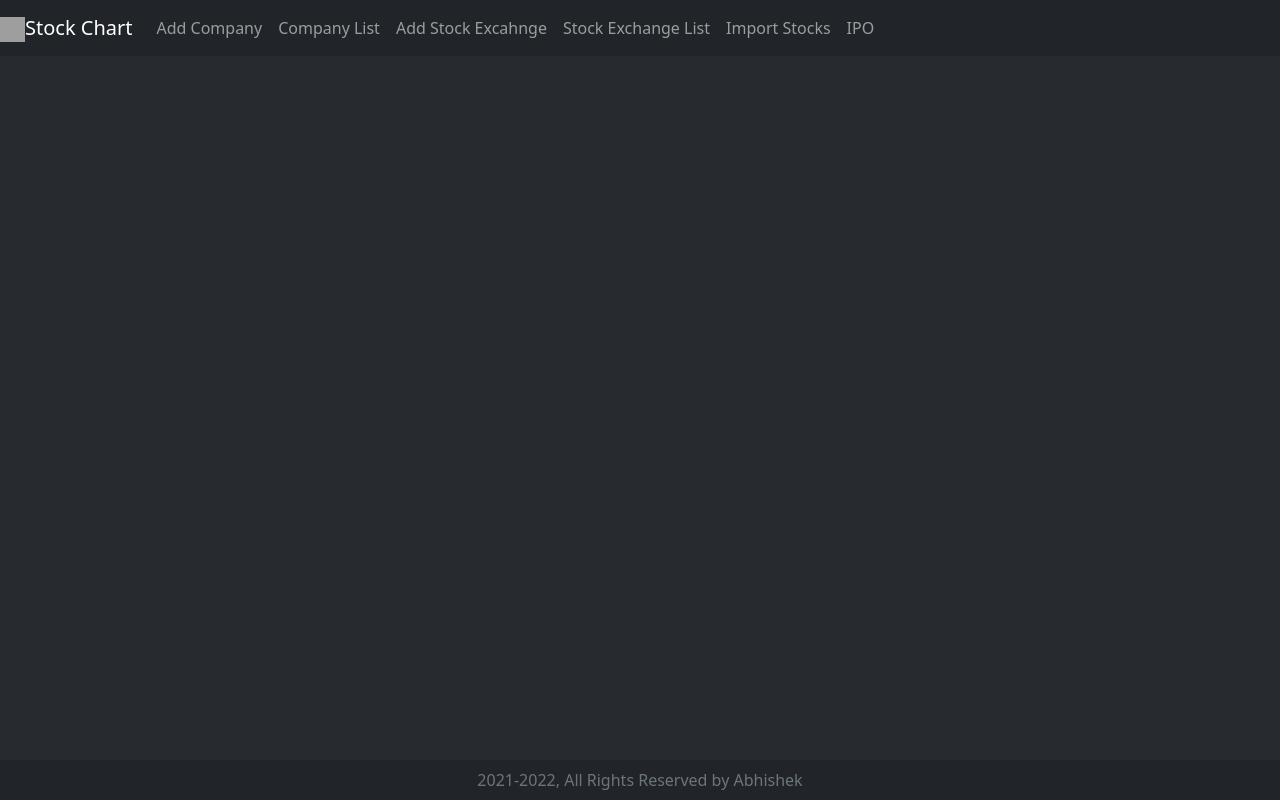
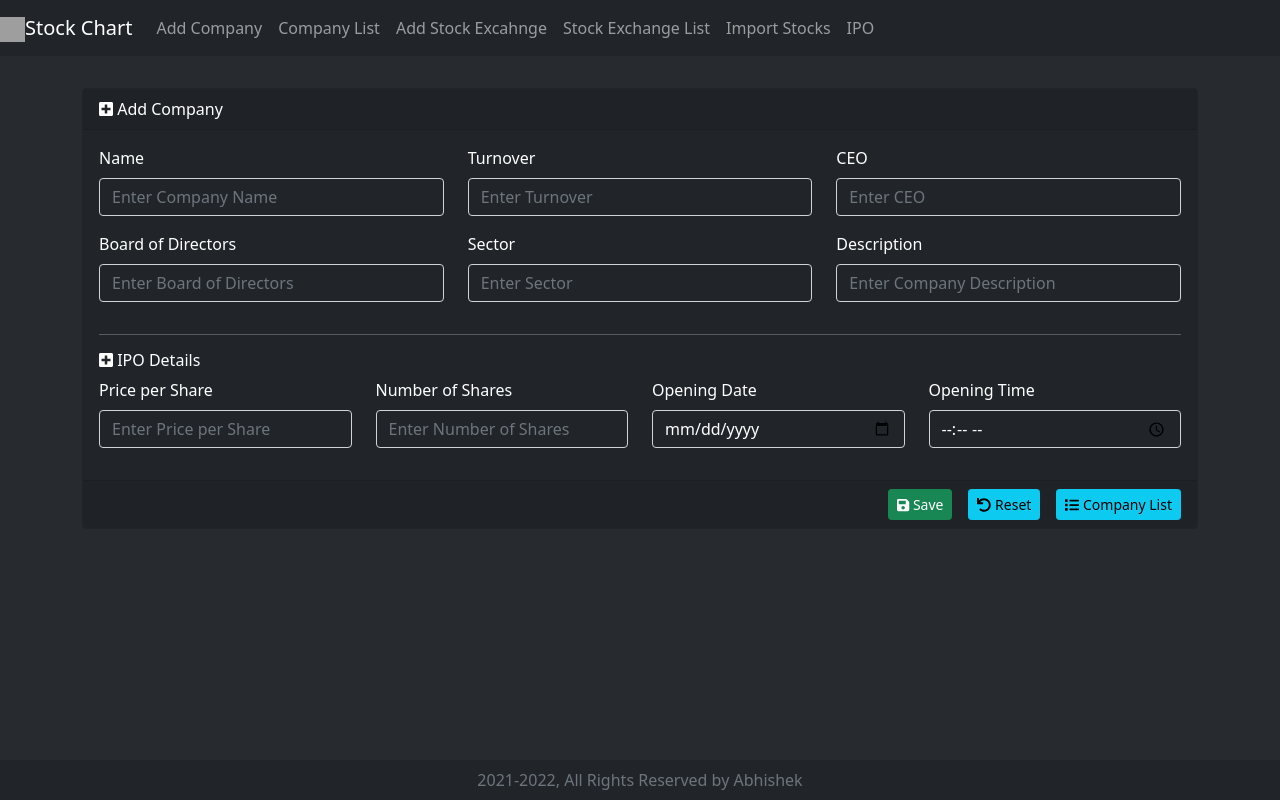
Before and after one commit to Abhishekr99/webApp, a React (Create React App) app: page /edit/1 in a window 1280 px wide. Built offline with nearby package versions, Linux system fonts and the light colour scheme; no server answers; grey boxes are pictures that could not be loaded.

Commit message:
added update company

```diff
--- a/src/App.js
+++ b/src/App.js
@@ -22,7 +22,7 @@ function App() {
               <Route path="/" exact component={Welcome} />
               <Route path="/add-company" exact component={Company} />
               <Route path="/company-list" exact component={CompanyList} />
-
+              <Route path="/edit/:id" exact component={Company} />
             </Switch>
 
           </Col>
--- a/src/components/Company.js
+++ b/src/components/Company.js
@@ -1,27 +1,63 @@
 import React,{Component} from 'react';
 import {Card, Form, Button, Row, Col} from 'react-bootstrap';
 import { FontAwesomeIcon } from '@fortawesome/react-fontawesome';
-import {faPlusSquare, faSave, faUndo} from '@fortawesome/free-solid-svg-icons';
+import {faEdit, faList, faPlusSquare, faSave, faUndo} from '@fortawesome/free-solid-svg-icons';
 import axios from 'axios';
+import MyToast from './MyToast';
 
 export default class Company extends Component{
     constructor(props){
         super(props);
         this.state=this.initialState;
+        this.state.show = false;
     }
 
     initialState = {
+        compId:'',
         compName:'',
         turnover:'',
         ceo:'',
         boardOfDirectors:'',
-        sector:'',
-        compBrief:''
+        sectName:'',
+        compBrief:'',
+        pricePerShare:'',
+        noOfShares:'',
+        openDate:'',
+        openTime:''
+    }
+
+    componentDidMount(){
+        const compId = this.props.match.params.id;
+        if(compId){
+            this.findCompanyById(compId);
+        }
+    }
+
+    findCompanyById = (compId) => {
+        axios.get("http://localhost:8082/company/"+compId)
+        .then((res)=>{
+            const {compId,compName,turnover,ceo,boardOfDirectors,compBrief}=res.data;
+            const {pricePerShare,noOfShares,openDateTime}=res.data.ipo;
+            const [openDate,openTime]=openDateTime.split("T");
+            if(res.data != null){
+                this.setState({
+                    compId,compName,turnover,ceo,boardOfDirectors,compBrief,
+                    sectName: res.data.sector.sectName,
+                    pricePerShare,noOfShares,openDate,openTime
+                })
+            }
+        })
+        .catch((err)=>{
+
+        })
     }
 
     submitCompany = (e)=>{
-        e.preventDefault();
-        const reqBody = {
+        e.preventDefault();console.log("state",this.state)
+        const {pricePerShare, noOfShares, openDate, openTime} = this.state;
+        let reqBody;
+        if(pricePerShare==="" || noOfShares==="" || openDate==="" || openTime===""){
+            reqBody = {
                 company:{
                     compName: this.state.compName,
                     turnover: this.state.turnover,
@@ -30,19 +66,77 @@ export default class Company extends Component{
                     compBrief: this.state.compBrief
                 },
                 sector: {
-                sectName: this.state.sector,
-                sectBrief: this.state.sector
+                    sectName: this.state.sectName
+                    //sectBrief: this.state.sectName
                 }
 
 
-        };console.log("reqBody",reqBody)
-        axios.post("http://localhost:8082/company", reqBody)
+            };
+        }
+        else{
+            reqBody = {
+                company:{
+                    compName: this.state.compName,
+                    turnover: this.state.turnover,
+                    ceo: this.state.ceo,
+                    boardOfDirectors: this.state.boardOfDirectors,
+                    compBrief: this.state.compBrief,
+                    ipo:{
+                        pricePerShare: pricePerShare,
+                        noOfShares: noOfShares,
+                        openDateTime: openDate+"T"+openTime
+                    }
+                },
+                sector: {
+                    sectName: this.state.sectName
+                    //sectBrief: this.state.sectName
+                }
+
+
+            };
+        }
+
+        console.log("reqBody",reqBody)
+        if(this.state.compId){
+            //Update company
+            let updateBody=reqBody.company;
+            updateBody["sector"]=reqBody.sector;
+            axios.put("http://localhost:8082/company/"+this.state.compId, updateBody)
             .then(res => {
+                if(res.data !== null && res.data !== undefined){
+                    this.setState({show: true});
+                    setTimeout(()=>this.setState({show:false}),3000);
+                }
+                else{
+                    this.setState({show: false});
+                }
                 console.log("compp",res);
             })
             .catch(err=>{
                 console.log("errr",err)
             })
+
+        }
+        else{
+            //Save company
+            axios.post("http://localhost:8082/company", reqBody)
+            .then(res => {
+                if(res.data !== null && res.data !== undefined){
+                    this.setState({show: true});
+                    setTimeout(()=>this.setState({show:false}),3000);
+                }
+                else{
+                    this.setState({show: false});
+                }
+                console.log("compp",res);
+            })
+            .catch(err=>{
+                console.log("errr",err)
+            })
+
+        }
+
+        this.setState(this.initialState);
     }
 
     companyChange = (e)=>{
@@ -56,10 +150,17 @@ export default class Company extends Component{
     }
 
     render(){
-        const {compName, turnover, ceo, boardOfDirectors, sector, compBrief} = this.state;
+        const {compName, turnover, ceo, boardOfDirectors, sectName, compBrief,
+                pricePerShare, noOfShares, openDate, openTime} = this.state;
         return (
+            <div>
+                <div style={{"display": this.state.show ? "block" : "none"}}>
+                    <MyToast show= {this.state.show} message= {this.state.compId? "Company Saved Successfully." : "Company Updated Successfully."} type={"success"}/>
+                </div>
                 <Card className="border border-dark bg-dark text-white">
-                <Card.Header><FontAwesomeIcon icon={faPlusSquare} /> Add Company</Card.Header>
+                    <Card.Header><FontAwesomeIcon icon={this.state.compId? faEdit : faPlusSquare} />{' '}
+                    {this.state.compId? "Update Company" : "Add Company"}
+                    </Card.Header>
                     <Form onReset={this.resetCompany} onSubmit={this.submitCompany} id="companyFormId">
                         <Card.Body>
                                 <Row>
@@ -80,11 +181,9 @@ export default class Company extends Component{
                                             value={turnover}
                                             onChange={this.companyChange}
                                             className={"bg-dark text-white"}
-                                        placeholder="Enter Company Name" />
+                                            placeholder="Enter Turnover" />
 
                                     </Form.Group>
-                            </Row>
-                            <Row>
                                     <Form.Group as={Col} className="mb-3" controlId="formGridCeo">
                                         <Form.Label>CEO</Form.Label>
                                         <Form.Control required
@@ -92,9 +191,11 @@ export default class Company extends Component{
                                             value={ceo}
                                             onChange={this.companyChange}
                                             className={"bg-dark text-white"}
-                                        placeholder="Enter Company Name" />
+                                            placeholder="Enter CEO" />
 
                                     </Form.Group>
+                                </Row>
+                                <Row>
                                     <Form.Group as={Col} className="mb-3" controlId="formGridBoardOfDirectors">
                                         <Form.Label>Board of Directors</Form.Label>
                                         <Form.Control required
@@ -102,19 +203,17 @@ export default class Company extends Component{
                                             value={boardOfDirectors}
                                             onChange={this.companyChange}
                                             className={"bg-dark text-white"}
-                                        placeholder="Enter Company Name" />
+                                            placeholder="Enter Board of Directors" />
 
                                     </Form.Group>
-                            </Row>
-                            <Row>
-                                <Form.Group as={Col} className="mb-3" controlId="formGridSector">
+                                    <Form.Group as={Col} className="mb-3" controlId="formGridSectName">
                                         <Form.Label>Sector</Form.Label>
                                         <Form.Control required
-                                        type="test" name="sector" autoComplete="off"
-                                        value={sector}
+                                            type="test" name="sectName" autoComplete="off"
+                                            value={sectName}
                                             onChange={this.companyChange}
                                             className={"bg-dark text-white"}
-                                        placeholder="Enter Company Name" />
+                                            placeholder="Enter Sector" />
 
                                     </Form.Group>
                                     <Form.Group as={Col} className="mb-3" controlId="formGridDescription">
@@ -124,21 +223,70 @@ export default class Company extends Component{
                                             value={compBrief}
                                             onChange={this.companyChange}
                                             className={"bg-dark text-white"}
-                                        placeholder="Enter Company Name" />
+                                            placeholder="Enter Company Description" />
+
+                                    </Form.Group>
+                                </Row>
+                                <hr/>
+                                <h6><FontAwesomeIcon icon={faPlusSquare} /> IPO Details</h6>
+                                <Row>
+                                    <Form.Group as={Col} className="mb-3" controlId="formGridPricePerShare">
+                                        <Form.Label>Price per Share</Form.Label>
+                                        <Form.Control
+                                            type="test" name="pricePerShare" autoComplete="off"
+                                            value={pricePerShare}
+                                            onChange={this.companyChange}
+                                            className={"bg-dark text-white"}
+                                            placeholder="Enter Price per Share" />
+
+                                    </Form.Group>
+                                    <Form.Group as={Col} className="mb-3" controlId="formGridNoOfShares">
+                                        <Form.Label>Number of Shares</Form.Label>
+                                        <Form.Control
+                                            type="test" name="noOfShares" autoComplete="off"
+                                            value={noOfShares}
+                                            onChange={this.companyChange}
+                                            className={"bg-dark text-white"}
+                                            placeholder="Enter Number of Shares" />
+
+                                    </Form.Group>
+                                    <Form.Group as={Col} className="mb-3" controlId="formGridOpenDate">
+                                        <Form.Label>Opening Date</Form.Label>
+                                        <Form.Control
+                                            type="date" name="openDate" autoComplete="off"
+                                            value={openDate}
+                                            onChange={this.companyChange}
+                                            className={"bg-dark text-white"}
+                                            placeholder="Enter Price per Share" />
+
+                                    </Form.Group>
+                                    <Form.Group as={Col} className="mb-3" controlId="formGridOpenTime">
+                                        <Form.Label>Opening Time</Form.Label>
+                                        <Form.Control
+                                            type="time" name="openTime" autoComplete="off"
+                                            value={openTime}
+                                            onChange={this.companyChange}
+                                            className={"bg-dark text-white"}
+                                            placeholder="Enter Number of Shares" />
 
                                     </Form.Group>
                                 </Row>
                         </Card.Body>
                         <Card.Footer style={{"textAlign":"right"}}>
                             <Button size="sm" variant="success" type="submit">
-                            <FontAwesomeIcon icon={faSave} />   Submit
+                                <FontAwesomeIcon icon={faSave} />   {this.state.compId? "Update" : "Save"}
                             </Button>
                             <Button style={{marginLeft: "1rem"}} size="sm" variant="info" type="reset">
                                 <FontAwesomeIcon icon={faUndo} />   Reset
                             </Button>
+                            <Button style={{marginLeft: "1rem"}} size="sm" variant="info" type="reset" onClick={()=>this.props.history.push('/company-list')}>
+                                <FontAwesomeIcon icon={faList} />   Company List
+                            </Button>
                         </Card.Footer>
                     </Form>
                 </Card>
+            </div>
+
         );
     }
 }
--- /dev/null
+++ b/src/components/MyToast.js
@@ -0,0 +1,28 @@
+import React,{Component} from 'react';
+import {Toast} from 'react-bootstrap';
+
+export default class MyToast extends Component{
+    render(){
+        const toastCss={
+            position: 'fixed',
+            top: '10px',
+            right: '10px',
+            zIndex: '1',
+            boxShadow: '0 4px 8px 0 rgba(0, 0, 0, 0.2), 0 6px 20px 0 rgba(0, 0, 0, 0.19)'
+        };
+        return (
+            this.props.show &&
+            <div style={this.props.show && toastCss}>
+                <Toast className={"border border-success bg-success text-white"}>
+                    <Toast.Header className={`text-white ${this.props.type === "success" ? "bg-success" : "bg-danger"}`} closeButton={false}>
+                        <strong className="mr-auto">Success</strong>
+                    </Toast.Header>
+                    <Toast.Body className={"bg-success text-white"}>
+                        {this.props.message}
+                    </Toast.Body>
+                </Toast>
+
+            </div>
+        );
+    }
+}
--- a/src/components/NavigationBar.js
+++ b/src/components/NavigationBar.js
@@ -2,7 +2,7 @@ import React,{Component} from 'react';
 import { Navbar, Nav } from 'react-bootstrap';
 import {Link} from 'react-router-dom';
 
-class NavigationBar extends Component{
+export default class NavigationBar extends Component{
     render(){
         return (
             <Navbar bg="dark" variant="dark">
@@ -24,5 +24,3 @@ class NavigationBar extends Component{
         );
     }
 }
-
-export default NavigationBar;
```
Also changed, not shown: src/components/CompanyList.js (+27 -5 lines). Lines whose indentation alone changed are shown as unchanged.
